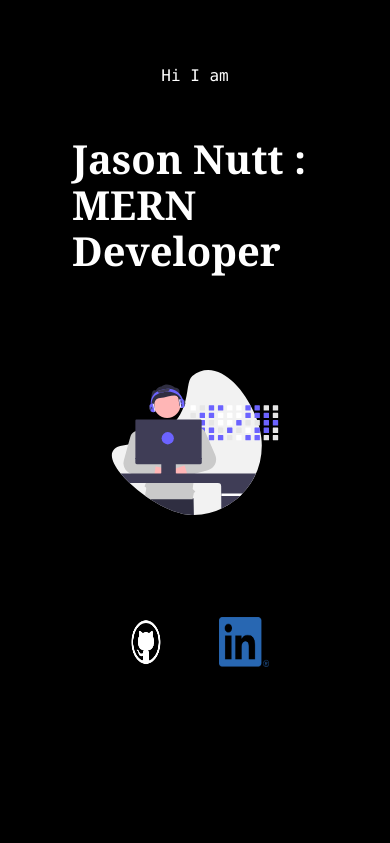
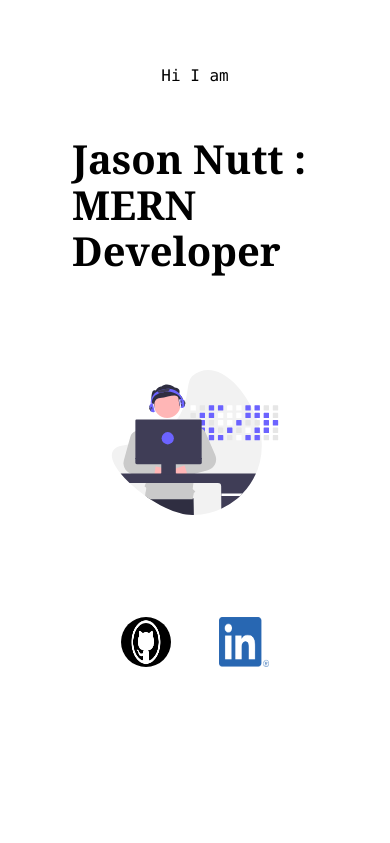
Before and after one commit to jnutt367/jnuttdev, a Next.js app: page / in a window 390 px wide. Shown: the top 843 px of the page. Built offline with nearby package versions, Linux system fonts and the light colour scheme.

Commit message:
for changing bgs on diff media queries

```diff
--- a/styles/Home.module.css
+++ b/styles/Home.module.css
@@ -335,11 +335,19 @@
         .title {
             font-size: 2rem;
         }
+        .container {
+            background-color: silver;
+            color: black;
+        }
     }
 
     @media (max-width: 580px) {
         .title {
             font-size: 1.25rem;
+        }
+        .container {
+            background-color: grey;
+            color: black;
         }
     }
 
@@ -347,4 +355,11 @@
         .title {
             font-size: 2.5rem;
         }
+        .container {
+            background-color: white;
+            color: black;
         }
+        .card:hover {
+            background-color: grey;
+        }
+    }
```
Lines whose indentation alone changed are shown as unchanged.
